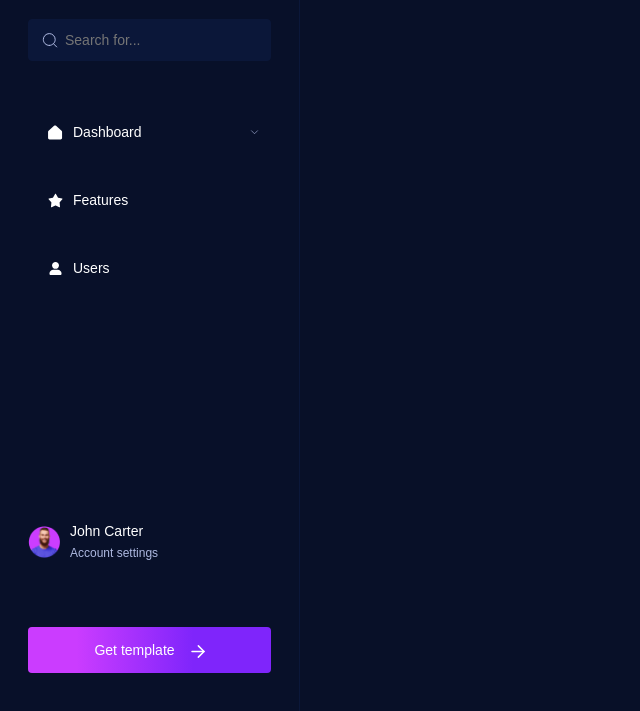
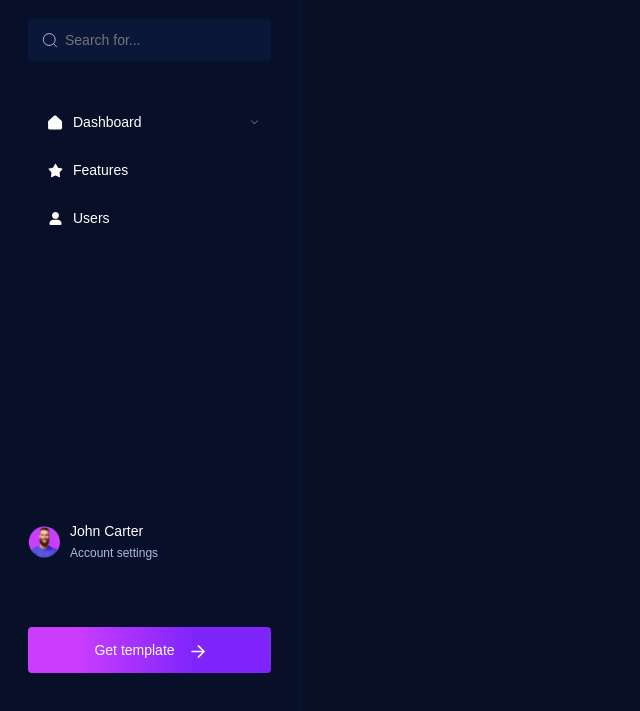
Before and after one commit to Kamilpage/my-project, a plain HTML site: page index.html in a window 1280 px wide. Shown: the part 89-800 px from the top of the page, without its empty margins (0-640 px from the left). Drawn offline with nearby package versions, Linux system fonts and the light colour scheme; a web font is replaced by a local one.

Commit message:
fix padding in menu items

```diff
--- a/css/main.css
+++ b/css/main.css
@@ -91,7 +91,7 @@ p {
     display: flex;
     align-items: center;
     gap: 10px;
-    padding: 10px 16px 10px 20px;
+    padding: 0 16px 0 20px;
     text-decoration: none;
     color: var(--text-color-1);
     font-size: var(--text-default-size);
```
